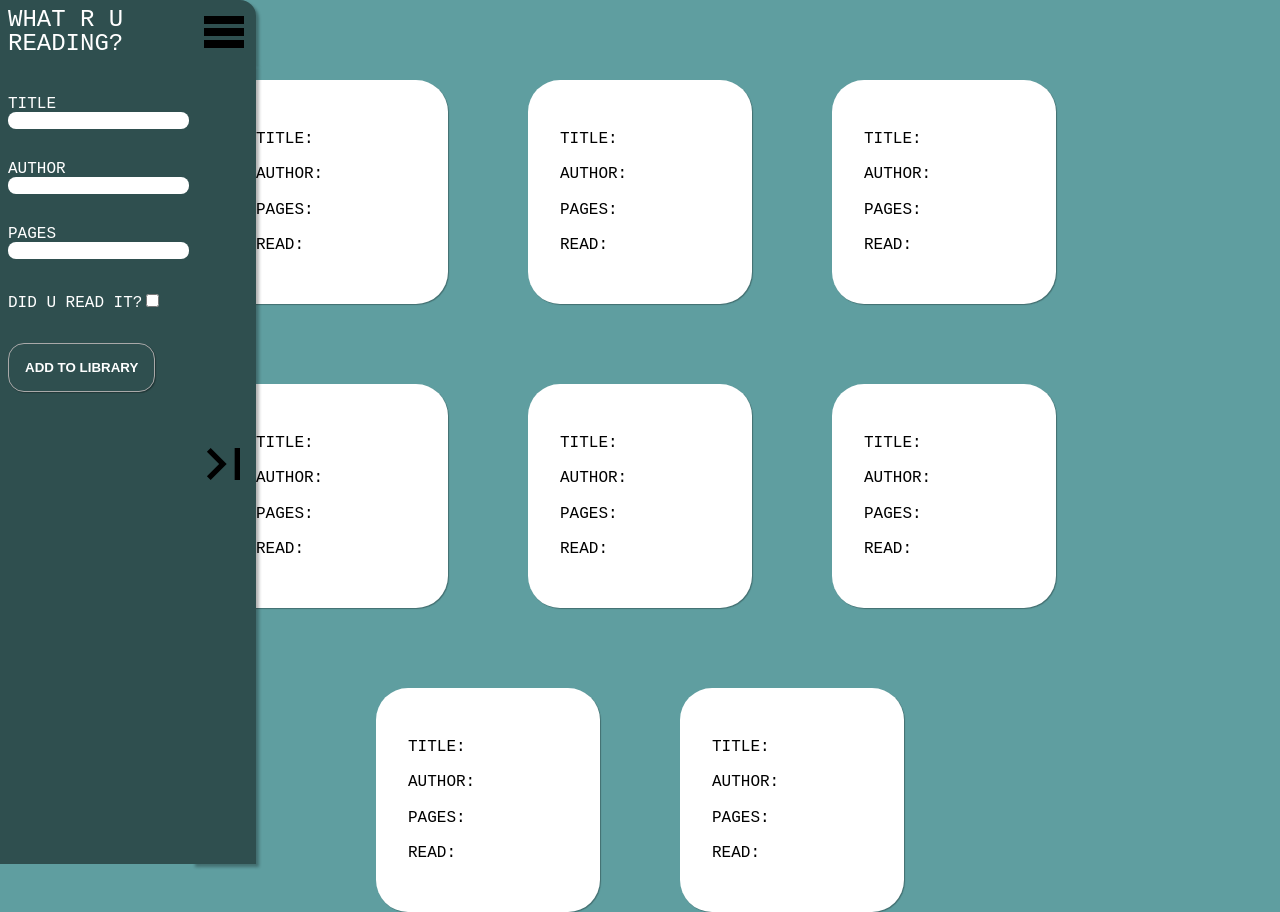
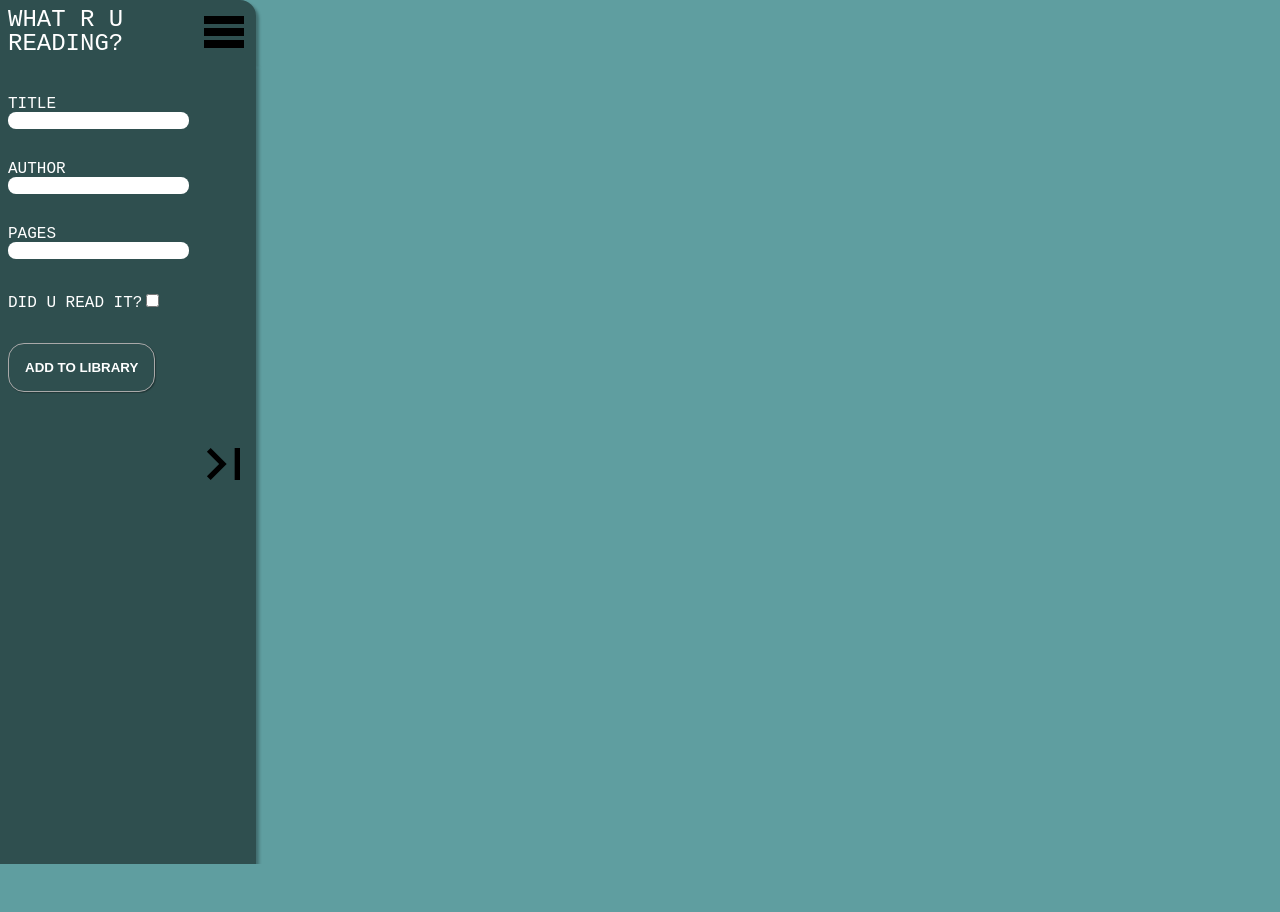
Before and after one commit to Charlie-Deane/libraryProject, a plain HTML site: page index.html in a window 1280 px wide. After the commit the page ends 864 px from the top, so only its background shows below. Drawn offline with Linux system fonts and the light colour scheme.

Commit message:
properly creating and drawing book objects

```diff
--- a/index.html
+++ b/index.html
@@ -21,13 +21,13 @@
               </svg>
         </div>
         <div id="bookForm">
-            <form>
+            <form id="masterForm">
             <ul>
                 <li><label for="title">TITLE</label><input id="title" type="text"></li>
                 <li><label for="author">AUTHOR</label><input id="author" type="text"></li>
                 <li><label for="pages">PAGES</label><input id="pages" type="number"></li>
                 <li id="checkboxLi"><label for="readStatus">DID U READ IT?</label><input id="readStatus" type="checkbox"></li>
-                <li><button type="submit">ADD TO LIBRARY</button></li>
+                <li><button id="submissionButton" type="submit">ADD TO LIBRARY</button></li>
             </ul>
         </form>
         </div>
@@ -38,54 +38,6 @@
         </div>
     </div>
     <div id="libraryContainer">
-        <div id="testBook" class="book">
-            <h2 id="bookTitle">TITLE: </h2>
-            <h2 id="bookAuthor">AUTHOR: </h2>
-            <h2 id="pages">PAGES: </h2>
-            <h2 id="readState">READ: </h2>
-        </div>
-        <div id="testBook" class="book">
-            <h2 id="bookTitle">TITLE: </h2>
-            <h2 id="bookAuthor">AUTHOR: </h2>
-            <h2 id="pages">PAGES: </h2>
-            <h2 id="readState">READ: </h2>
-        </div>
-        <div id="testBook" class="book">
-            <h2 id="bookTitle">TITLE: </h2>
-            <h2 id="bookAuthor">AUTHOR: </h2>
-            <h2 id="pages">PAGES: </h2>
-            <h2 id="readState">READ: </h2>
-        </div>
-        <div id="testBook" class="book">
-            <h2 id="bookTitle">TITLE: </h2>
-            <h2 id="bookAuthor">AUTHOR: </h2>
-            <h2 id="pages">PAGES: </h2>
-            <h2 id="readState">READ: </h2>
-        </div>
-        <div id="testBook" class="book">
-            <h2 id="bookTitle">TITLE: </h2>
-            <h2 id="bookAuthor">AUTHOR: </h2>
-            <h2 id="pages">PAGES: </h2>
-            <h2 id="readState">READ: </h2>
-        </div>
-        <div id="testBook" class="book">
-            <h2 id="bookTitle">TITLE: </h2>
-            <h2 id="bookAuthor">AUTHOR: </h2>
-            <h2 id="pages">PAGES: </h2>
-            <h2 id="readState">READ: </h2>
-        </div>
-        <div id="testBook" class="book">
-            <h2 id="bookTitle">TITLE: </h2>
-            <h2 id="bookAuthor">AUTHOR: </h2>
-            <h2 id="pages">PAGES: </h2>
-            <h2 id="readState">READ: </h2>
-        </div>
-        <div id="testBook" class="book">
-            <h2 id="bookTitle">TITLE: </h2>
-            <h2 id="bookAuthor">AUTHOR: </h2>
-            <h2 id="pages">PAGES: </h2>
-            <h2 id="readState">READ: </h2>
-        </div>
     </div>
 </body>
 </html>
```
